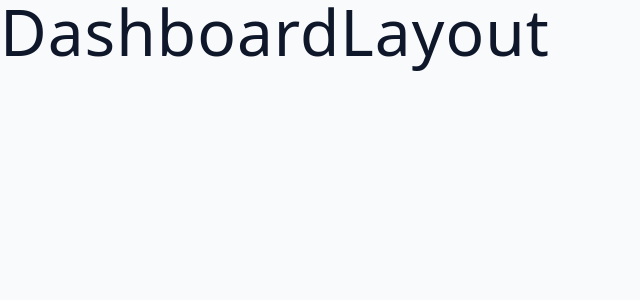
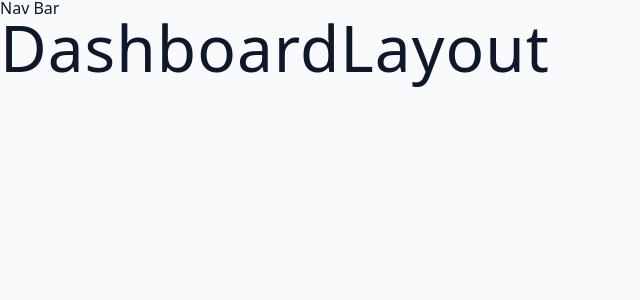
Before and after one commit to thenatural86/job-tracker-frontend, a React (Vite) app: page /dashboard in a window 1280 px wide. Shown: the top 300 px of the page, without its empty margins (0-640 px from the left). Built offline with nearby package versions, Linux system fonts and the light colour scheme.

Commit message:
adds nested routes to pages

```diff
--- a/src/App.jsx
+++ b/src/App.jsx
@@ -13,18 +13,24 @@ const router = createBrowserRouter([
   {
     path: '/',
     element: <HomeLayout />,
+    children: [
+      {
+        index: true,
+        element: <Landing />,
       },
       {
-    path: '/register',
+        path: 'register',
         element: <Register />,
       },
       {
-    path: '/login',
+        path: 'login',
         element: <Login />,
       },
       {
-    path: '/dashboard',
+        path: 'dashboard',
         element: <DashboardLayout />,
+      },
+    ],
   },
 ])
 
--- a/src/pages/HomeLayout.jsx
+++ b/src/pages/HomeLayout.jsx
@@ -1,7 +1,13 @@
 import React from 'react'
+import { Outlet } from 'react-router-dom'
 
 const HomeLayout = () => {
-  return <h1>HomeLayout</h1>
+  return (
+    <div>
+      <nav>Nav Bar</nav>
+      <Outlet />
+    </div>
+  )
 }
 
 export default HomeLayout
```
Lines whose indentation alone changed are shown as unchanged.
